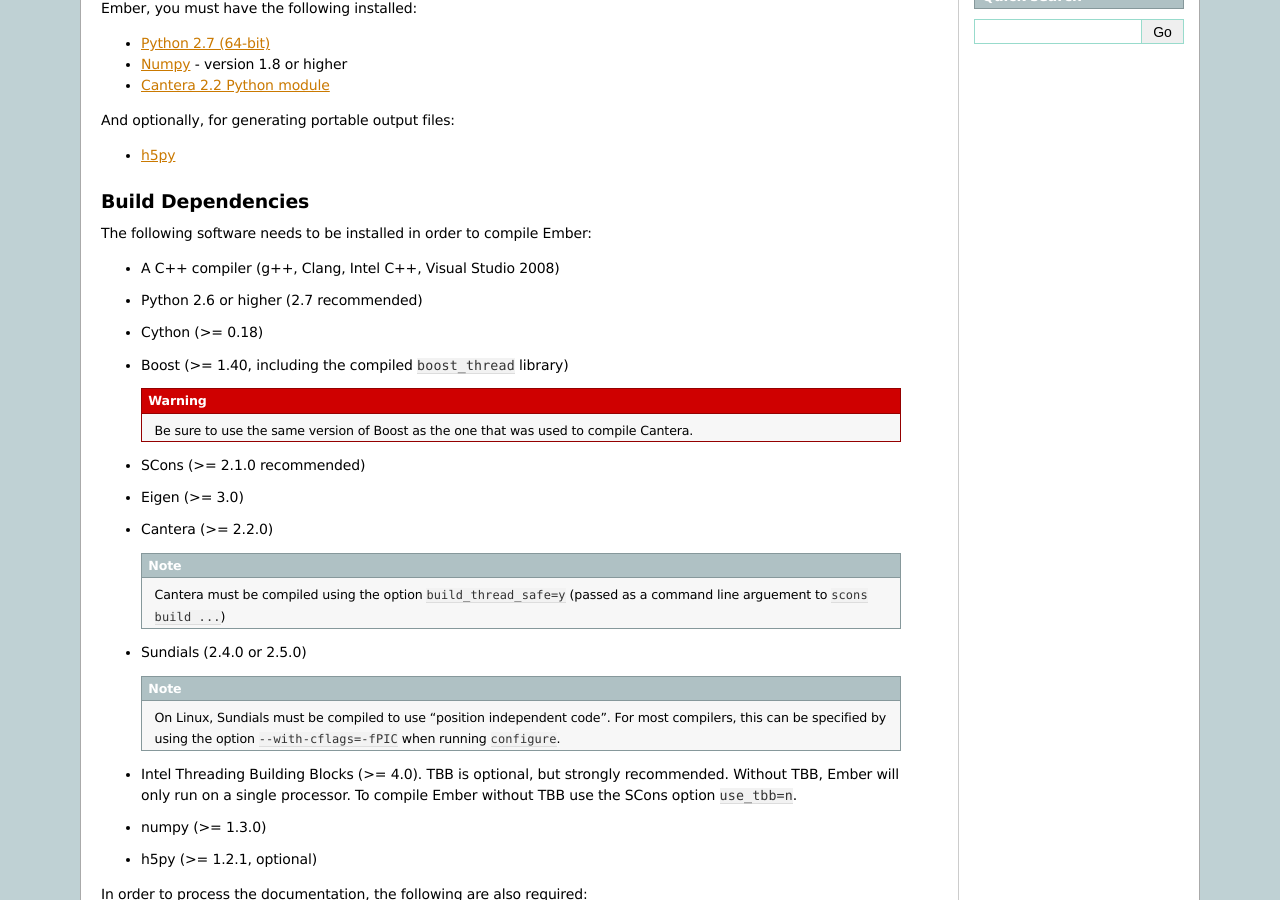
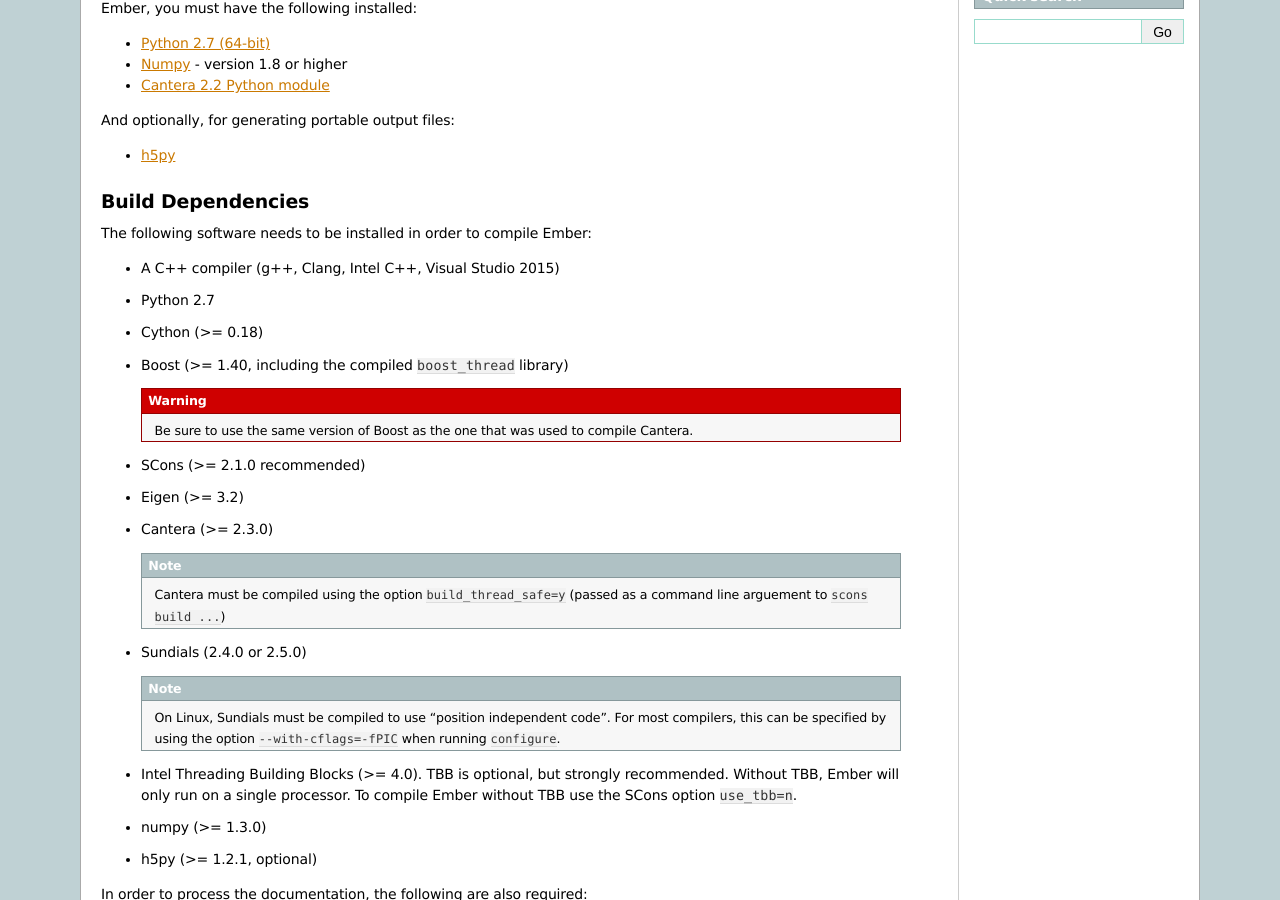
Before and after one commit to speth/ember, a Sphinx documentation site: the page built from doc/sphinx/source/installation.rst, in a window 1280 px wide and 900 px high, scrolled down 470 px. Built offline with Sphinx 7.4.7, drawn with Linux system fonts in a browser that asks for light colours; formulas are drawn with MathJax 3.

Commit message:
Update required versions of dependencies

```diff
--- a/doc/sphinx/source/installation.rst
+++ b/doc/sphinx/source/installation.rst
@@ -45,8 +45,8 @@
 
 The following software needs to be installed in order to compile Ember:
 
-* A C++ compiler (g++, Clang, Intel C++, Visual Studio 2008)
-* Python 2.6 or higher (2.7 recommended)
+* A C++ compiler (g++, Clang, Intel C++, Visual Studio 2015)
+* Python 2.7
 * Cython (>= 0.18)
 * Boost (>= 1.40, including the compiled ``boost_thread`` library)
 
@@ -56,8 +56,8 @@
      compile Cantera.
 
 * SCons (>= 2.1.0 recommended)
-* Eigen (>= 3.0)
-* Cantera (>= 2.2.0)
+* Eigen (>= 3.2)
+* Cantera (>= 2.3.0)
 
   .. note::
 
```
